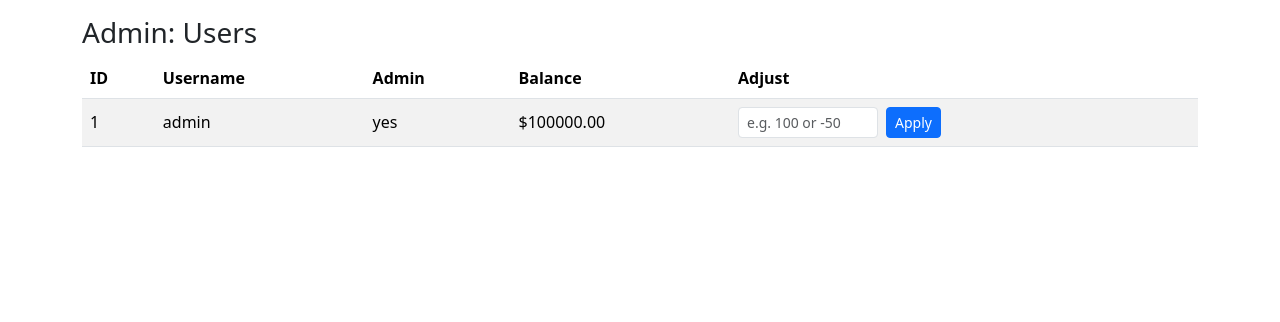
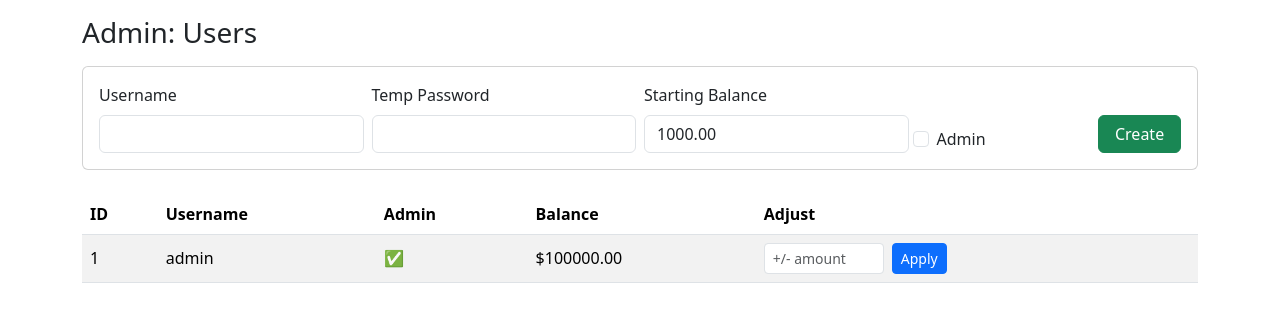
Before and after one commit to Viizorr/CFB26_Fakebook, a Flask app: page /admin/users in a window 1280 px wide. Shown: the part 64-386 px from the top of the page. Run offline with Flask 3, Linux system fonts and the light colour scheme; a user stored in the database is signed in.

Commit message:
Updated admin_users.html

```diff
--- a/templates/admin_users.html
+++ b/templates/admin_users.html
@@ -1,24 +1,59 @@
 {% extends 'base.html' %}
 {% block content %}
-<h3>Admin: Users</h3>
-<table class="table table-striped">
-  <thead><tr><th>ID</th><th>Username</th><th>Admin</th><th>Balance</th><th>Adjust</th></tr></thead>
+
+<h3 class="mb-3">Admin: Users</h3>
+
+<!-- Create user -->
+<div class="card mb-4">
+  <div class="card-body">
+    <form method="post" class="row g-2 align-items-end">
+      <input type="hidden" name="action" value="create">
+      <div class="col-md-3">
+        <label class="form-label">Username</label>
+        <input class="form-control" name="username" required>
+      </div>
+      <div class="col-md-3">
+        <label class="form-label">Temp Password</label>
+        <input type="password" class="form-control" name="password" required>
+      </div>
+      <div class="col-md-3">
+        <label class="form-label">Starting Balance</label>
+        <input type="number" step="0.01" class="form-control" name="start_balance" value="1000.00">
+      </div>
+      <div class="col-md-2 form-check mt-4">
+        <input class="form-check-input" type="checkbox" id="isAdmin" name="is_admin" value="1">
+        <label class="form-check-label" for="isAdmin">Admin</label>
+      </div>
+      <div class="col-md-1">
+        <button class="btn btn-success w-100">Create</button>
+      </div>
+    </form>
+  </div>
+</div>
+
+<!-- Existing users -->
+<table class="table table-striped align-middle">
+  <thead>
+    <tr><th>ID</th><th>Username</th><th>Admin</th><th>Balance</th><th>Adjust</th></tr>
+  </thead>
   <tbody>
-  {% for u in users %}
+    {% for u in users %}
     <tr>
       <td>{{ u.id }}</td>
       <td>{{ u.username }}</td>
-      <td>{{ 'yes' if u.is_admin else 'no' }}</td>
+      <td>{% if u.is_admin %}✅{% else %}—{% endif %}</td>
       <td>${{ '%.2f'|format(u.balance) }}</td>
       <td>
-        <form method="post" class="d-flex">
+        <form method="post" class="d-inline-flex">
+          <input type="hidden" name="action" value="adjust">
           <input type="hidden" name="user_id" value="{{ u.id }}">
-          <input class="form-control form-control-sm me-2" style="width:140px" name="adjust_amount" placeholder="e.g. 100 or -50">
-          <button class="btn btn-sm btn-primary">Apply</button>
+          <input class="form-control form-control-sm me-2" style="width:120px" name="adjust_amount" placeholder="+/- amount" required>
+          <button class="btn btn-primary btn-sm">Apply</button>
         </form>
       </td>
     </tr>
-  {% endfor %}
+    {% endfor %}
   </tbody>
 </table>
+
 {% endblock %}
```
